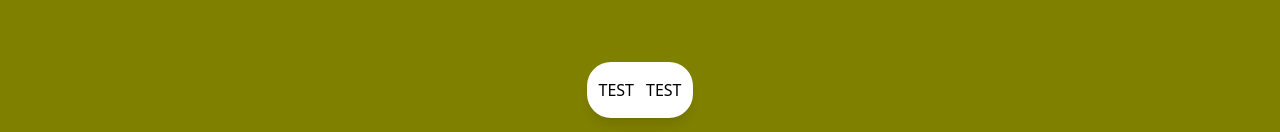
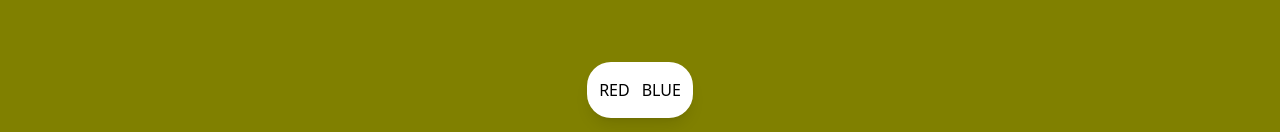
Before and after one commit to miskogepa/bgChangerReact, a React (Vite) app in the folder bgChangerrr/: page / in a window 1280 px wide. Shown: the part 634-766 px from the top of the page. Built offline with nearby package versions, Linux system fonts and the light colour scheme.

Commit message:
Refactor color change functionality in App component and remove test buttons

```diff
--- a/bgChangerrr/src/App.jsx
+++ b/bgChangerrr/src/App.jsx
@@ -4,17 +4,22 @@ import viteLogo from "/vite.svg";
 import "./App.css";
 
 function App() {
- const [color, setColor] = useState("olive"); // koristimo hook useState za upravljanje stanjem boje
+ const [color, setColor] = useState("olive");
+ // koristimo hook useState za upravljanje stanjem boje
+
+ function changeColor(color) {
+  setColor(color)
+ }
 
   return (
     <div className="bg-amber-300 w-full h-screen duration-200 rounded-4xl " style={{ backgroundColor: color }}>
       <div className=" fixed flex flex-wrap justify-center bottom-12 inset-x-0 px-2">
         <div className="flex flex-wrap justify-center gap-3 shadow-lg bg-white px-3 py-2 rounded-3xl">
-          <button className=" py-2 roundedfont-bold uppercase cursor-pointer">
-            test
+          <button onClick={() => changeColor("red") } className=" py-2 roundedfont-bold uppercase cursor-pointer">
+            red
           </button>
-           <button className=" py-2 roundedfont-bold uppercase cursor-pointer">
-            test
+           <button onClick={() => changeColor("blue") } className=" py-2 roundedfont-bold uppercase cursor-pointer">
+            blue
           </button>
         </div>
       </div>
```
